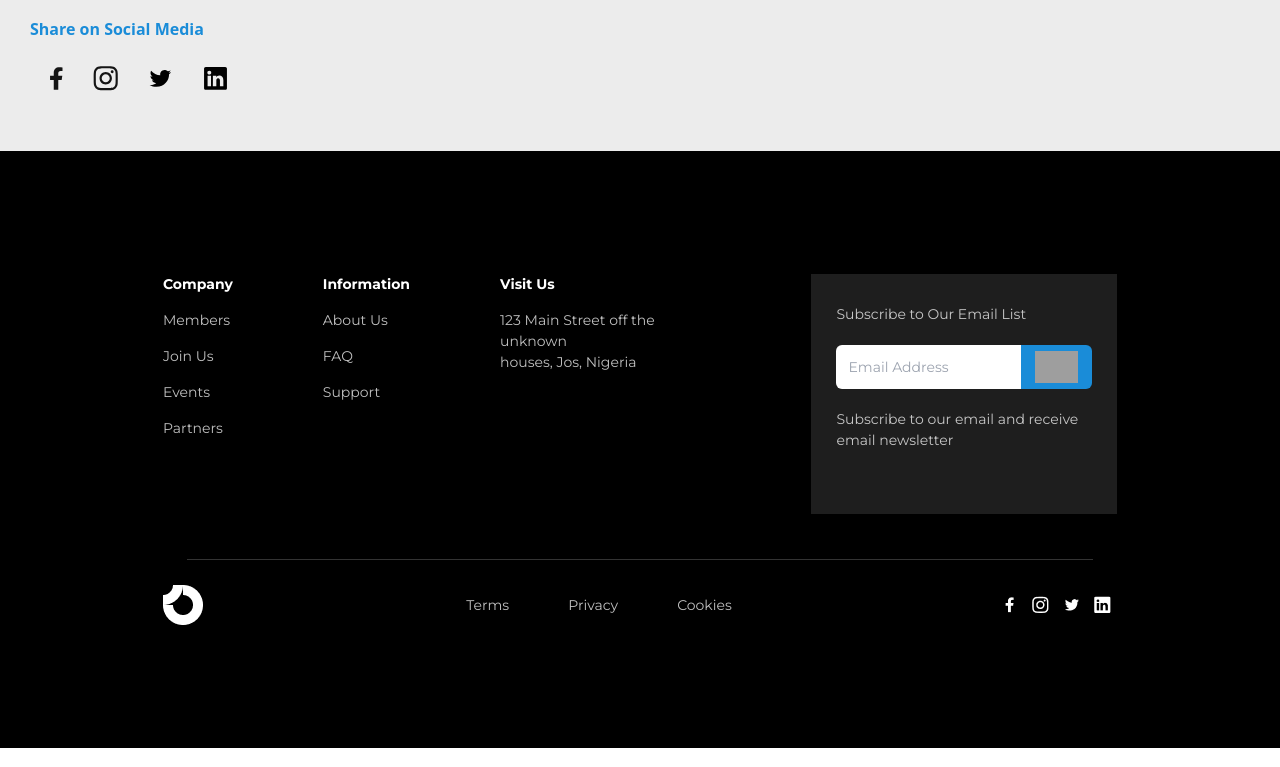
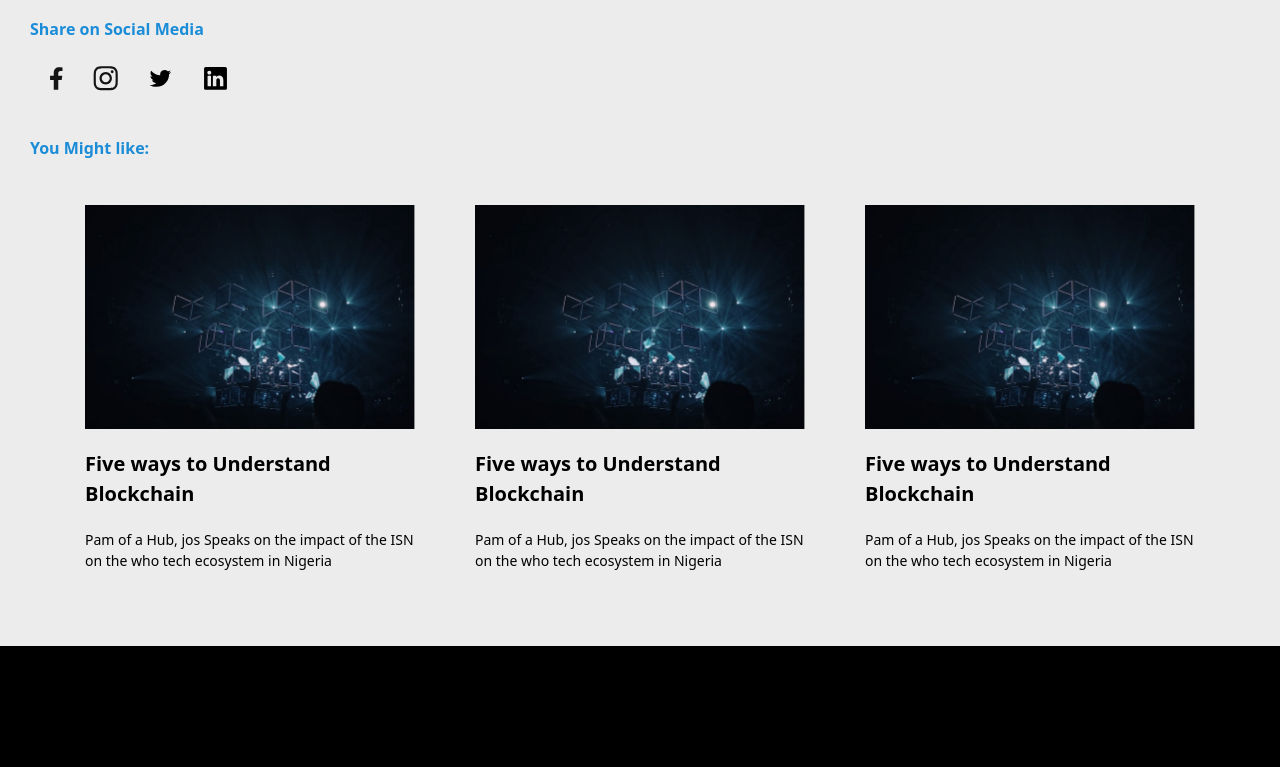
Before and after one commit to nHubNg/NNIA, a React (Vite) app: page /blogDetails in a window 1280 px wide. Shown: the part 820-1587 px from the top of the page. Built offline with nearby package versions, Linux system fonts and the light colour scheme; grey boxes are pictures that could not be loaded.

Commit message:
added recommended articles in blogDetails

```diff
--- a/src/pages/blogDetails/component/details.jsx
+++ b/src/pages/blogDetails/component/details.jsx
@@ -9,7 +9,7 @@ import clock from "../../../assets/clock.svg";
 
 const Details = ({heading, content, image, author, publishDate, publishTime, facebookPage, linkedinPage, twitterPage, instagramPage}) => {
     return (
-      <div className="mx-[30px] my-[60px]">
+      <div className="mx-[30px] mt-[60px]">
         <h1 className="font-[700] text-twitterBlue text-[30px] mt-[48px] mb-[15px]">
           {heading}
         </h1>
--- a/src/pages/blogDetails/index.jsx
+++ b/src/pages/blogDetails/index.jsx
@@ -1,10 +1,12 @@
 import Header from "../../components/Header";
+import Article from "../blog/component/articles";
 import Details from "./component/details";
+import articleImg from "../../assets/article-img-1.png";
 
 const BlogDetails = () => {
     return (
       <div className="text-[14px] font-[400]">
-        <Header />
+        <Header img={"hero"} />
 
         <Details
           heading={"Five Ways to Understand Blockchain"}
@@ -16,6 +18,43 @@ const BlogDetails = () => {
           instagramPage={"https://www.instagram.com"}
           linkedinPage={"https://www.linkedin.com"}
         />
+
+        <div className="mx-[30px] mb-[75px] grid place-items-center">
+          <h2 className="text-[16px] font-[700] text-twitterBlue mb-[45px] place-self-start">
+            You Might like:
+          </h2>
+
+
+            {/* recommended articles */}
+          <div className="grid gap-[60px] grid-cols-3  place-items-center">
+            <Article
+              heading={"Five ways to Understand Blockchain"}
+              description={
+                "Pam of a Hub, jos Speaks on the impact of the ISN on the who tech ecosystem in Nigeria"
+              }
+              image={articleImg}
+            />
+
+            <Article
+              heading={"Five ways to Understand Blockchain"}
+              description={
+                "Pam of a Hub, jos Speaks on the impact of the ISN on the who tech ecosystem in Nigeria"
+              }
+              image={articleImg}
+            />
+
+            <Article
+              heading={"Five ways to Understand Blockchain"}
+              description={
+                "Pam of a Hub, jos Speaks on the impact of the ISN on the who tech ecosystem in Nigeria"
+              }
+              image={articleImg}
+            />
+          </div>
+
+        </div>
+
+
       </div>
     );
 }
```
